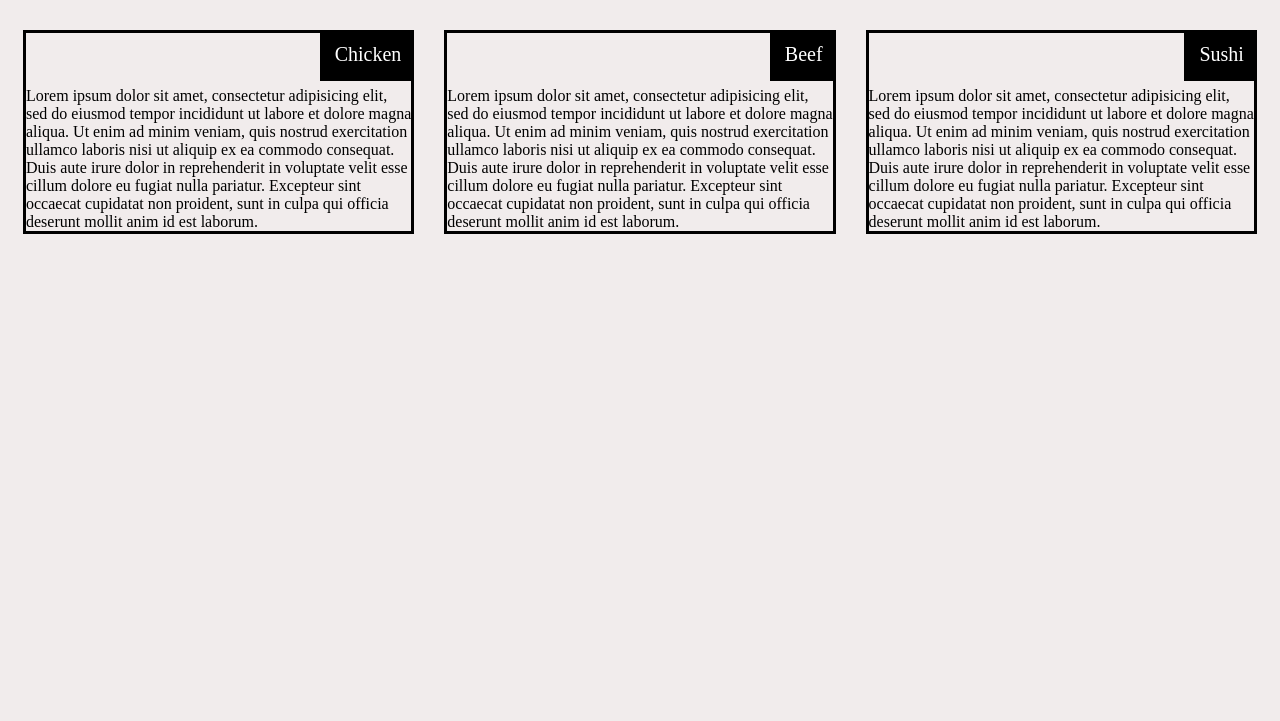
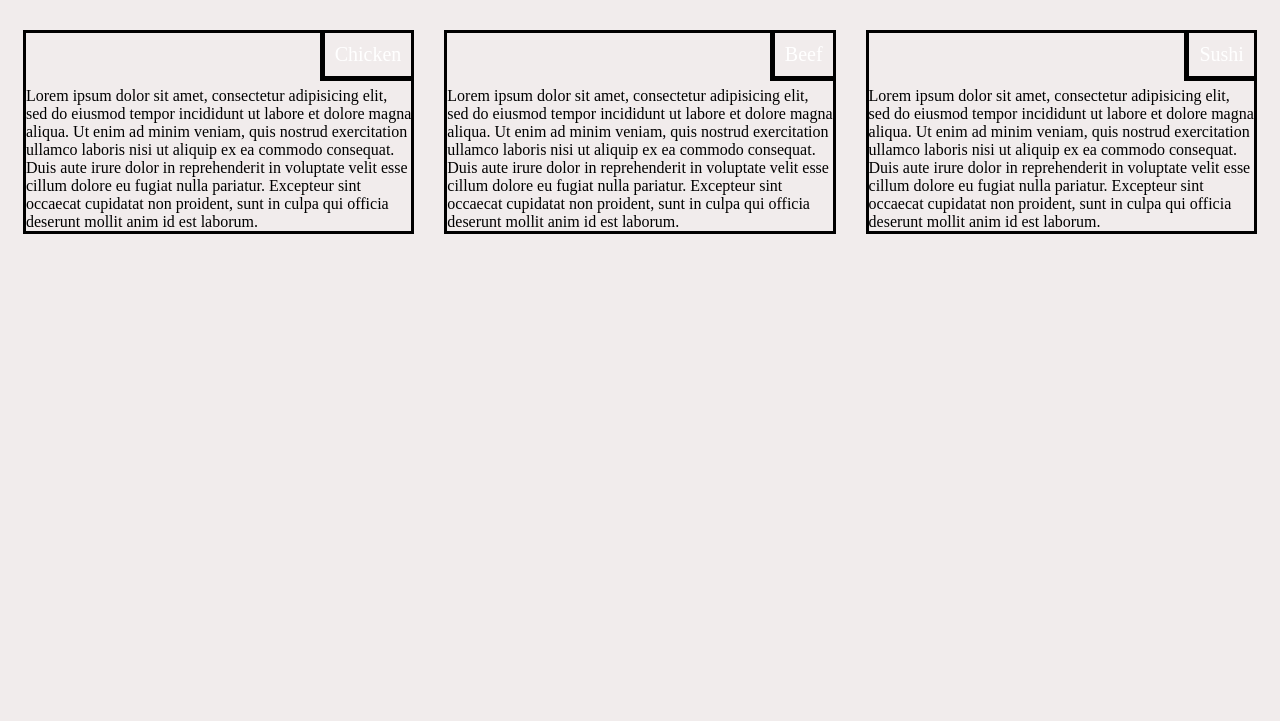
Before and after one commit to Anuragmourya975/my-first-assignment-, a plain HTML site: page index.html in a window 1280 px wide. Shown: the part 79-800 px from the top of the page. Drawn offline with Linux system fonts and the light colour scheme.

Commit message:
Update index.html

```diff
--- a/index.html
+++ b/index.html
@@ -59,7 +59,7 @@ h
   margin-right: 0px;
   margin-bottom: 0px;
   color:white;
-  background-color: black;
+  background-color: solid black;
 
 
 }
```
